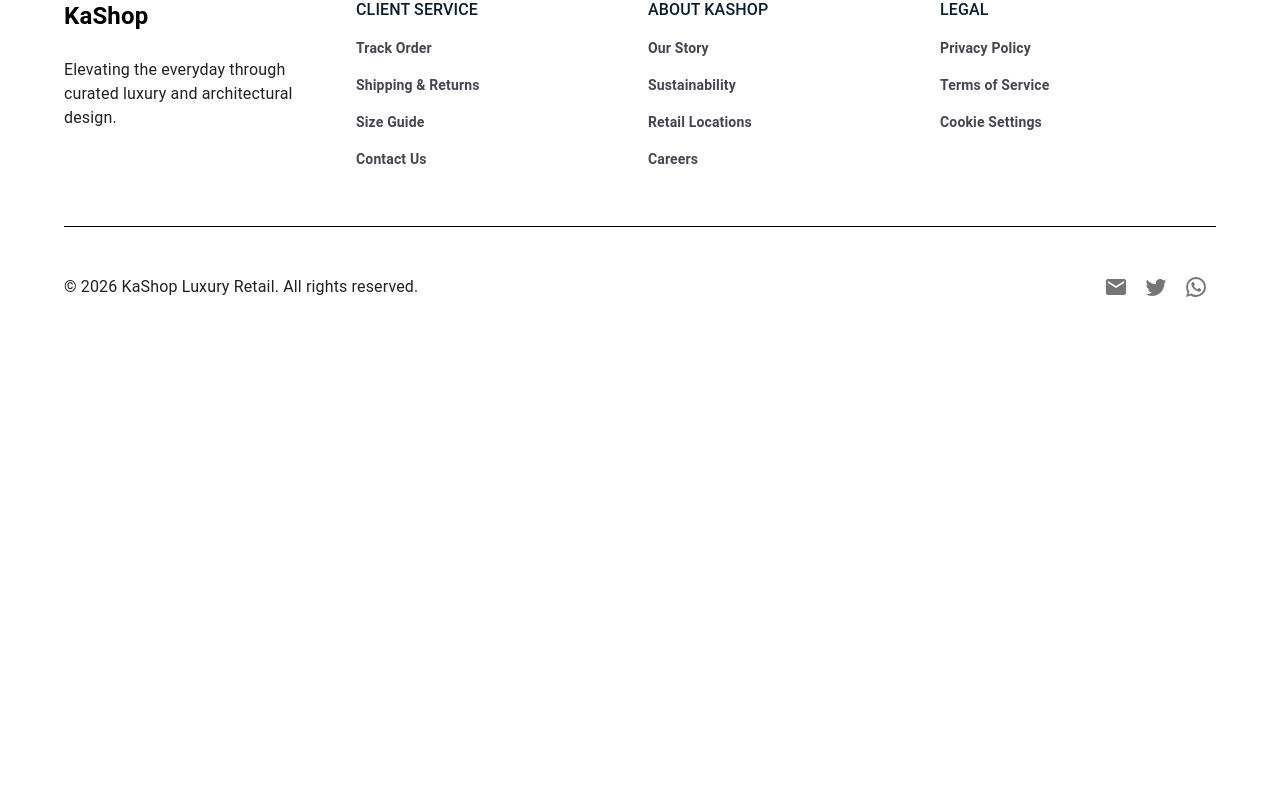
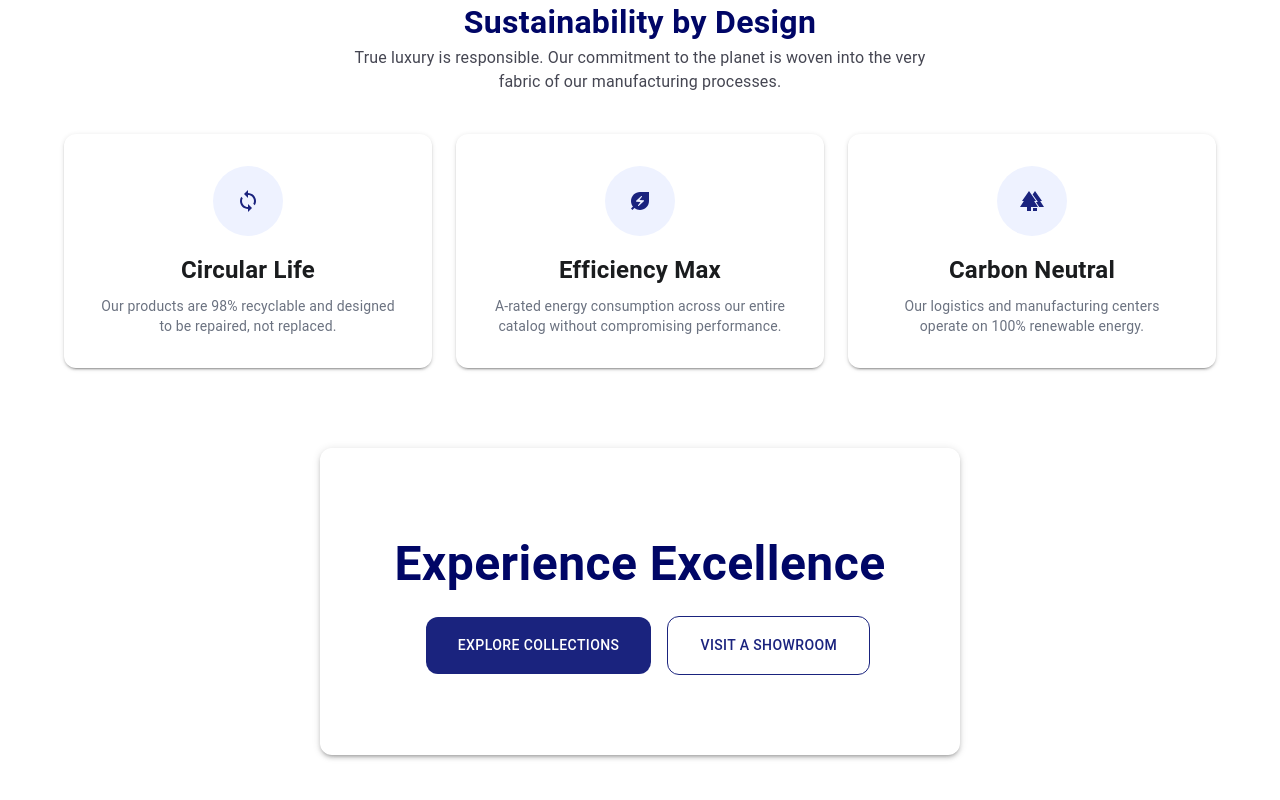
Before and after one commit to Manar-sami/E-commerce, a React (Vite) app: page /about in a window 1280 px wide. Shown: the part 2380-3180 px from the top of the page. Before the commit the page ends 2767 px from the top, so only its background shows below. Built offline with nearby package versions, Linux system fonts and the light colour scheme; no server answers.

Commit message:
add about page

```diff
--- a/src/languge.jsx
+++ b/src/languge.jsx
@@ -93,7 +93,18 @@ i18n
           "To elevate the human experience by infusing daily rituals with beauty, silence, and unparalleled performance.":"To elevate the human experience by infusing daily rituals with beauty, silence, and unparalleled performance.",
           "MASTERY":"MASTERY",
           "Obsessive Craftsmanship":"Obsessive Craftsmanship",
-          "Every component is measured to the micron, ensuring a flawless fit and finish that lasts generations.We design for the ears as much as the eyes, utilizing advanced acoustic dampening for near-silent operation.":"Every component is measured to the micron, ensuring a flawless fit and finish that lasts generations.We design for the ears as much as the eyes, utilizing advanced acoustic dampening for near-silent operation."
+          "Every component is measured to the micron, ensuring a flawless fit and finish that lasts generations.We design for the ears as much as the eyes, utilizing advanced acoustic dampening for near-silent operation.":"Every component is measured to the micron, ensuring a flawless fit and finish that lasts generations.We design for the ears as much as the eyes, utilizing advanced acoustic dampening for near-silent operation.",
+          "Circular Life":"Circular Life",
+          "Our products are 98% recyclable and designed to be repaired, not replaced.":"Our products are 98% recyclable and designed to be repaired, not replaced.",
+          "Efficiency Max":"Efficiency Max",
+          "A-rated energy consumption across our entire catalog without compromising performance.":"A-rated energy consumption across our entire catalog without compromising performance.",
+          "Carbon Neutral":"Carbon Neutral",
+          "Our logistics and manufacturing centers operate on 100% renewable energy.":"Our logistics and manufacturing centers operate on 100% renewable energy.",
+          "Sustainability by Design":"Sustainability by Design",
+          "True luxury is responsible. Our commitment to the planet is woven into the very fabric of our manufacturing processes.":"True luxury is responsible. Our commitment to the planet is woven into the very fabric of our manufacturing processes.",
+          "Experience Excellence":"Experience Excellence",
+          "EXPLORE COLLECTIONS":"EXPLORE COLLECTIONS",
+          "VISIT A SHOWROOM":"VISIT A SHOWROOM"
 
         }
       },
@@ -178,7 +189,18 @@ i18n
           "To elevate the human experience by infusing daily rituals with beauty, silence, and unparalleled performance.":"لرفع تجربة الإنسان من خلال دمج الطقوس اليومية بالجمال، الصمت، والأداء الذي لا مثيل له.",
           "MASTERY":"الإتقان",
           "Obsessive Craftsmanship":"الحرفية المهووسة",
-          "Every component is measured to the micron, ensuring a flawless fit and finish that lasts generations.We design for the ears as much as the eyes, utilizing advanced acoustic dampening for near-silent operation.":"يتم قياس كل مكون إلى الميكرون، مما يضمن ملاءمة وتشطيبًا لا تشوبه شائبة يدوم لأجيال. نحن نصمم للأذنين بقدر ما نصمم للعيون، باستخدام تقنيات متقدمة لتخفيف الصوت لضمان تشغيل شبه صامت."
+          "Every component is measured to the micron, ensuring a flawless fit and finish that lasts generations.We design for the ears as much as the eyes, utilizing advanced acoustic dampening for near-silent operation.":"يتم قياس كل مكون إلى الميكرون، مما يضمن ملاءمة وتشطيبًا لا تشوبه شائبة يدوم لأجيال. نحن نصمم للأذنين بقدر ما نصمم للعيون، باستخدام تقنيات متقدمة لتخفيف الصوت لضمان تشغيل شبه صامت.",
+          "Circular Life":"الحياة الدائرية",
+          "Our products are 98% recyclable and designed to be repaired, not replaced.":"منتجاتنا قابلة لإعادة التدوير بنسبة 98٪ ومصممة لتكون قابلة للإصلاح، وليس للاستبدال.",
+          "Efficiency Max":"الكفاءة القصوى",
+          "A-rated energy consumption across our entire catalog without compromising performance.":"استهلاك الطاقة بدرجة A عبر مجموعتنا بأكملها دون التأثير على الأداء.",
+          "Carbon Neutral":"محايد للكربون",
+          "Our logistics and manufacturing centers operate on 100% renewable energy.":"تعمل مراكزنا اللوجستية والتصنيعية على طاقة متجددة بنسبة 100٪.",
+          "Sustainability by Design":"الاستدامة من خلال التصميم",
+          "True luxury is responsible. Our commitment to the planet is woven into the very fabric of our manufacturing processes.":"الفخامة الحقيقية مسؤولة. التزامنا بالكوكب منسوج في نسيج عمليات التصنيع لدينا.",
+          "Experience Excellence":"تجربة التميز",
+          "EXPLORE COLLECTIONS":"استكشاف المجموعات",
+          "VISIT A SHOWROOM":"زيارة صالة العرض"
 
         }
       }
--- a/src/pages/about/Aboutpage.jsx
+++ b/src/pages/about/Aboutpage.jsx
@@ -1,7 +1,11 @@
+
+import Experience from './Experience'
 import Heroabout from './Heroabout'
 import MASTERY_section from './MASTERY_section'
 import OUR_HERITAGE from './OUR_HERITAGE'
 import OurMission from './OurMission'
+import Sustainability_Section from './Sustainability_Section'
+
 
 function Aboutpage() {
   return (
@@ -10,6 +14,9 @@ function Aboutpage() {
     <OUR_HERITAGE></OUR_HERITAGE>
     <OurMission></OurMission>
     <MASTERY_section></MASTERY_section>
+    <Sustainability_Section></Sustainability_Section>
+    <Experience></Experience>
+
     </>
   )
 }
--- /dev/null
+++ b/src/pages/about/Experience.jsx
@@ -0,0 +1,27 @@
+import { Box, Button, Typography } from "@mui/material"
+import { useTranslation } from "react-i18next";
+import { useNavigate } from "react-router-dom";
+
+function Experience() {
+  const navigate = useNavigate();
+  const{t}=useTranslation();
+
+  return (
+    <Box sx={{py:10,display:"flex",justifyContent:"center",flexDirection:"column",gap:2,textAlign:"center",alignItems:"center",boxShadow:3,width:{xs:"90%",md:"50%"},mx:"auto",borderRadius:"12px"}}>
+      <Typography sx={{fontSize:{xs:"24px",sm:"28px",md:"48px"},color:"#000666",fontWeight:"bold"}}>
+        {t("Experience Excellence")}
+      </Typography>
+       <Box>
+         <Button onClick={() => navigate("/Categories")} sx={{ml:2,px:4,py:2,borderRadius:"12px",backgroundColor:"#1A237E",color:"#fff","&:hover":{backgroundColor:"#000666"}}}>
+        {t("EXPLORE COLLECTIONS")}
+         </Button>
+
+         <Button sx={{ml:2,px:4,py:2,borderRadius:"12px",backgroundColor:"#fff",color:"#1A237E",border:"1px solid #1A237E","&:hover":{backgroundColor:"#000666",color:"#fff"}}}>
+        {t("VISIT A SHOWROOM")}
+         </Button>
+        </Box>
+    </Box>
+  )
+}
+
+export default Experience
--- a/src/pages/about/Heroabout.jsx
+++ b/src/pages/about/Heroabout.jsx
@@ -16,10 +16,10 @@ function Heroabout() {
 
         <Box sx={{display:"flex",justifyContent:"center",alignItems:"center",textAlign:"center"}}>
            <Box>
-              <Typography sx={{fontSize:"48px",fontWeight:"bold",color:"#000666"}}>
+              <Typography sx={{fontSize:{xs:"28px",sm:"38px",md:"48px"},fontWeight:"bold",color:"#000666"}}>
                 {t("The Art of Living Well")}
             </Typography>
-            <Typography sx={{fontSize:"18px",color:"#454652",maxWidth:"50%",mx:"auto"}}>
+            <Typography sx={{fontSize:"18px",color:"#454652",maxWidth:{xs:"90%",md:"50%"},mx:"auto"}}>
                {t("Where precision engineering meets timeless design. We craft the tools for a life lived with intentionality.")}
             </Typography>
            </Box>
--- a/src/pages/about/OurMission.jsx
+++ b/src/pages/about/OurMission.jsx
@@ -10,7 +10,7 @@ function OurMission() {
     <Box sx={{py:10,display:"flex",justifyContent:"center",
     flexDirection:"column",gap:2,textAlign:"center",
     alignItems:"center",boxShadow:3,
-    width:"50%",
+    width:{xs:"90%",md:"50%"},
     mx:"auto",
     borderRadius:"12px",
     }}>
--- /dev/null
+++ b/src/pages/about/Sustainability_Section.jsx
@@ -0,0 +1,187 @@
+
+import { Container } from "@mui/material";
+import Box from "@mui/material/Box";
+import Grid from "@mui/material/Grid";
+import Typography from "@mui/material/Typography";
+import LoopIcon from '@mui/icons-material/Loop';
+import { useTranslation } from "react-i18next";
+import EnergySavingsLeafIcon from '@mui/icons-material/EnergySavingsLeaf';
+import ForestIcon from '@mui/icons-material/Forest';
+
+function Sustainability_Section() {
+
+  const{t}=useTranslation();
+
+  return (
+         <Container sx={{py:10}}>
+            <Box sx={{textAlign:"center",mb:5}}>
+                <Typography sx={{fontSize:"32px",color:"#000666",fontWeight:"bold"}}>
+                    {t("Sustainability by Design")}
+                </Typography>
+                <Typography sx={{fontSize:"16px",color:"#454652",maxWidth:{xs:"90%",md:"50%"},mx:"auto"}}>
+                    {t("True luxury is responsible. Our commitment to the planet is woven into the very fabric of our manufacturing processes.")}
+                </Typography>
+            </Box>
+             <Grid container spacing={3} >
+
+              <Grid  size={{ xs: 12, md: 6, lg: 4 }}>
+      <Box
+        sx={{
+          p: 4,
+          borderRadius: 3,
+          backgroundColor: "#fff",
+          boxShadow: 2,
+          textAlign: "center",
+          transition: "0.3s",
+          cursor: "pointer",
+          "&:hover": {
+            transform: "translateY(-6px)",
+            boxShadow: 6,
+          },
+        }}
+      >
+        <Box
+          sx={{
+            width: 70,
+            height: 70,
+            borderRadius: "50%",
+            bgcolor: "#EEF2FF",
+            color: "#1A237E",
+            display: "flex",
+            justifyContent: "center",
+            alignItems: "center",
+            mx: "auto",
+            mb: 2,
+            fontSize: 28,
+            fontWeight: "bold",
+          }}
+        >
+          <LoopIcon />
+        </Box>
+
+        <Typography
+          component="h2"
+          sx={{ fontWeight: "bold", color: "#1A1C1E",fontSize:"24px" }}
+        >
+           {t("Circular Life")}
+        </Typography>
+
+        <Typography
+          variant="body2"
+          sx={{ color: "#6B7280", mt: 1 }}
+        >
+          {t("Our products are 98% recyclable and designed to be repaired, not replaced.")}
+        </Typography>
+      </Box>
+              </Grid>
+
+              <Grid  size={{ xs: 12, md: 6, lg: 4 }}>
+      <Box
+        sx={{
+          p: 4,
+          borderRadius: 3,
+          backgroundColor: "#fff",
+          boxShadow: 2,
+          textAlign: "center",
+          transition: "0.3s",
+          cursor: "pointer",
+          "&:hover": {
+            transform: "translateY(-6px)",
+            boxShadow: 6,
+          },
+        }}
+      >
+        <Box
+          sx={{
+            width: 70,
+            height: 70,
+            borderRadius: "50%",
+            bgcolor: "#EEF2FF",
+            color: "#1A237E",
+            display: "flex",
+            justifyContent: "center",
+            alignItems: "center",
+            mx: "auto",
+            mb: 2,
+            fontSize: 28,
+            fontWeight: "bold",
+          }}
+        >
+          <EnergySavingsLeafIcon />
+        </Box>
+
+        <Typography
+          component="h2"
+          sx={{ fontWeight: "bold", color: "#1A1C1E",fontSize:"24px" }}
+        >
+           {t("Efficiency Max")}
+        </Typography>
+
+        <Typography
+          variant="body2"
+          sx={{ color: "#6B7280", mt: 1 }}
+        >
+          {t("A-rated energy consumption across our entire catalog without compromising performance.")}
+        </Typography>
+      </Box>
+              </Grid>
+
+              <Grid  size={{ xs: 12, md: 6, lg: 4 }}>
+      <Box
+        sx={{
+          p: 4,
+          borderRadius: 3,
+          backgroundColor: "#fff",
+          boxShadow: 2,
+          textAlign: "center",
+          transition: "0.3s",
+          cursor: "pointer",
+          "&:hover": {
+            transform: "translateY(-6px)",
+            boxShadow: 6,
+          },
+        }}
+      >
+        <Box
+          sx={{
+            width: 70,
+            height: 70,
+            borderRadius: "50%",
+            bgcolor: "#EEF2FF",
+            color: "#1A237E",
+            display: "flex",
+            justifyContent: "center",
+            alignItems: "center",
+            mx: "auto",
+            mb: 2,
+            fontSize: 28,
+            fontWeight: "bold",
+          }}
+        >
+          <ForestIcon />
+        </Box>
+
+        <Typography
+          component="h2"
+          sx={{ fontWeight: "bold", color: "#1A1C1E",fontSize:"24px" }}
+        >
+           {t("Carbon Neutral")}
+        </Typography>
+
+        <Typography
+          variant="body2"
+          sx={{ color: "#6B7280", mt: 1 }}
+        >
+          {t("Our logistics and manufacturing centers operate on 100% renewable energy.")}
+        </Typography>
+      </Box>
+              </Grid>
+
+          </Grid>
+
+
+         </Container>
+  )
+}
+
+export default Sustainability_Section
```
